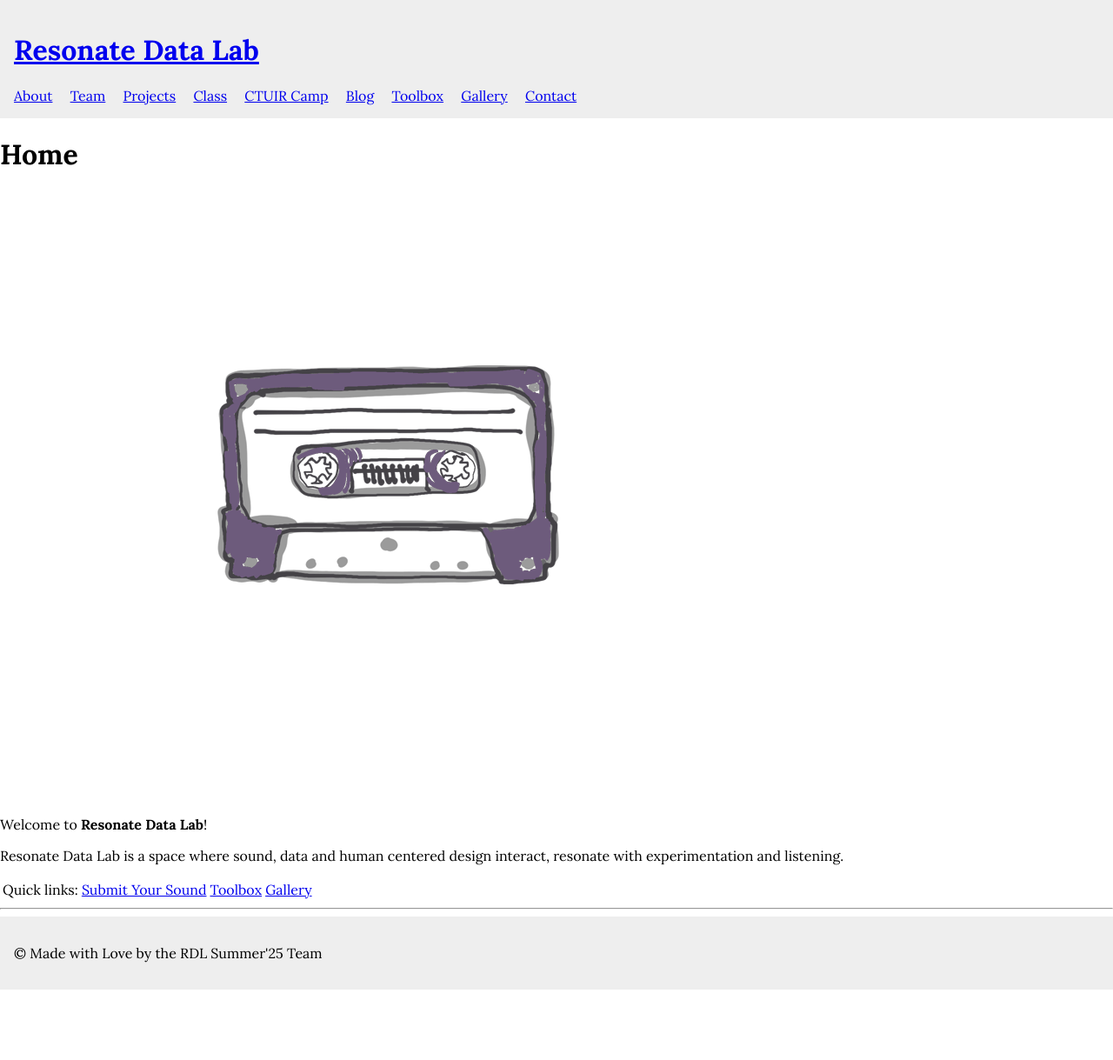
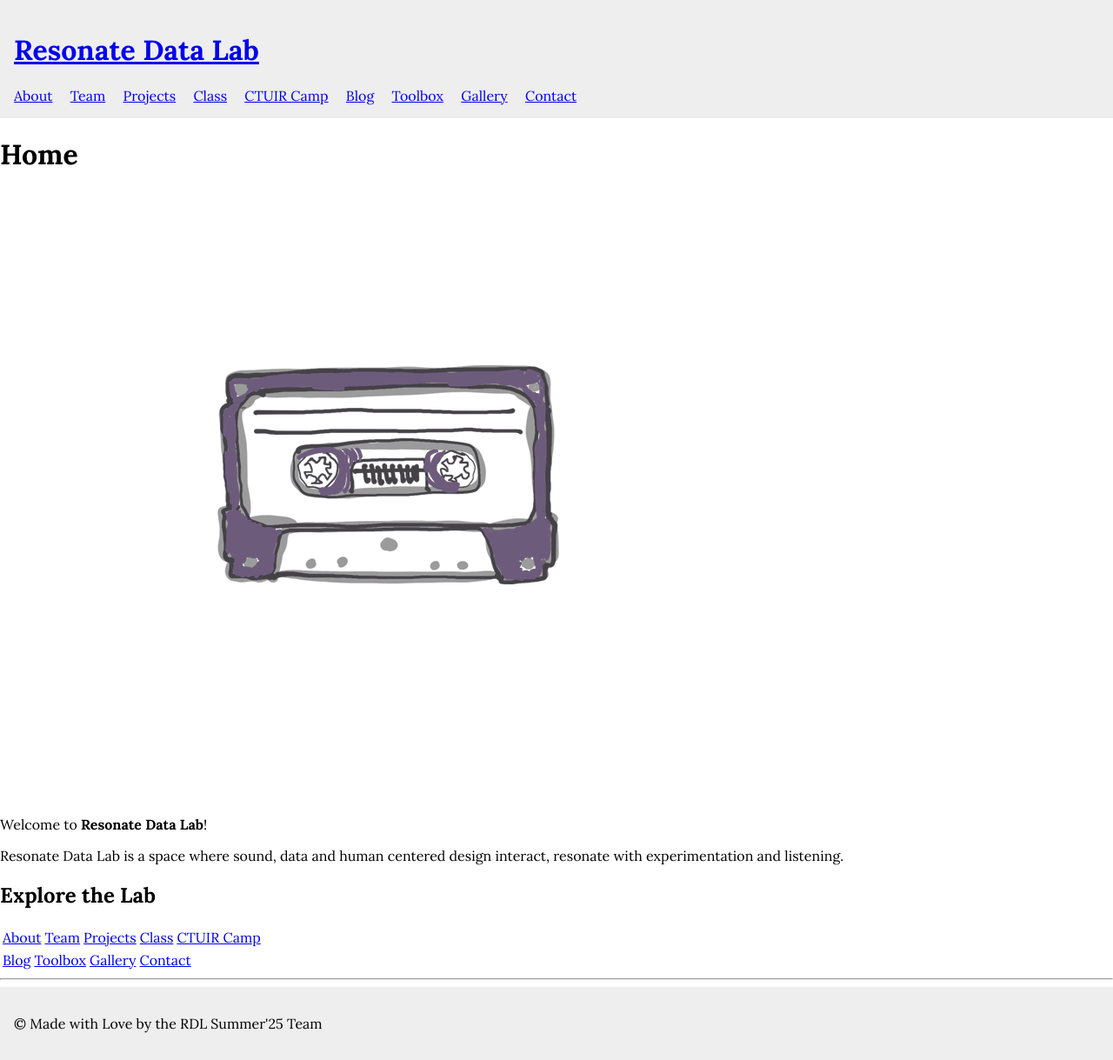
Before and after one commit to a421loop/Resonate-Data-Lab-Website-STRUCTURE, a Jekyll site: the page built from index.md, in a window 1280 px wide. Shown: the whole page at 87% size. Built offline with Jekyll 4.4.1, drawn with Linux system fonts in a browser that asks for light colours; before the commit the page ends 1138 px from its top, so only the background shows below that.

Commit message:
Update index.md

```diff
--- a/index.md
+++ b/index.md
@@ -11,6 +11,10 @@ Welcome to **Resonate Data Lab**!
 
 Resonate Data Lab is a space where sound, data and human centered design interact, resonate with experimentation and listening.
 
-Quick links: [Submit Your Sound](/submit) | [Toolbox](/toolbox) | [Gallery](/gallery)
+## Explore the Lab
+
+[About](/about) | [Team](/team) | [Projects](/projects) | [Class](/class) | [CTUIR Camp](/ctuir-camp)
+
+[Blog](/blog) | [Toolbox](/toolbox) | [Gallery](/gallery) | [Contact](/contact)
 
 ---
```
